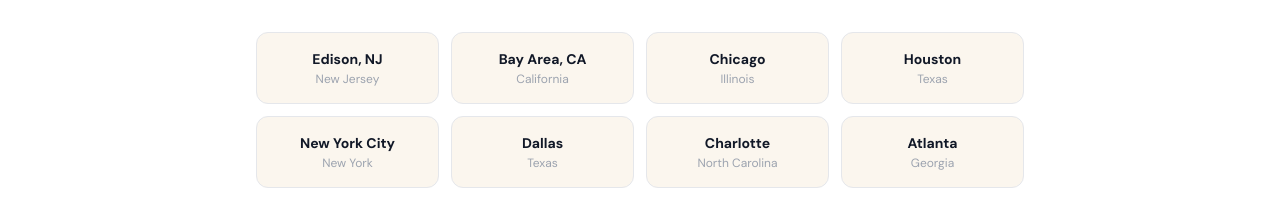
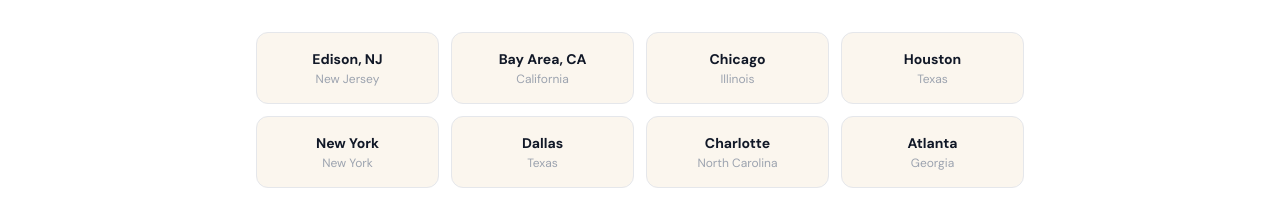
Before and after one commit to RituH1810/IndianrestaurentsinUSA, a Next.js app: page / in a window 1280 px wide. Shown: the part 1485-1708 px from the top of the page. Built offline with nearby package versions, Linux system fonts and the light colour scheme; no server answers.

Commit message:
fix: rename New York City label to New York on homepage metros

```diff
--- a/app/page.tsx
+++ b/app/page.tsx
@@ -6,7 +6,7 @@ const FEATURED_METROS = [
   { label: 'Bay Area, CA', href: '/usa/california/fremont/indian-restaurants', sub: 'California' },
   { label: 'Chicago', href: '/usa/illinois/chicago/indian-restaurants', sub: 'Illinois' },
   { label: 'Houston', href: '/usa/texas/houston/indian-restaurants', sub: 'Texas' },
-  { label: 'New York City', href: '/usa/new-york/new-york-city/indian-restaurants', sub: 'New York' },
+  { label: 'New York', href: '/usa/new-york/new-york-city/indian-restaurants', sub: 'New York' },
   { label: 'Dallas', href: '/usa/texas/dallas/indian-restaurants', sub: 'Texas' },
   { label: 'Charlotte', href: '/usa/north-carolina/charlotte/indian-restaurants', sub: 'North Carolina' },
   { label: 'Atlanta', href: '/usa/georgia/atlanta/indian-restaurants', sub: 'Georgia' },
```
